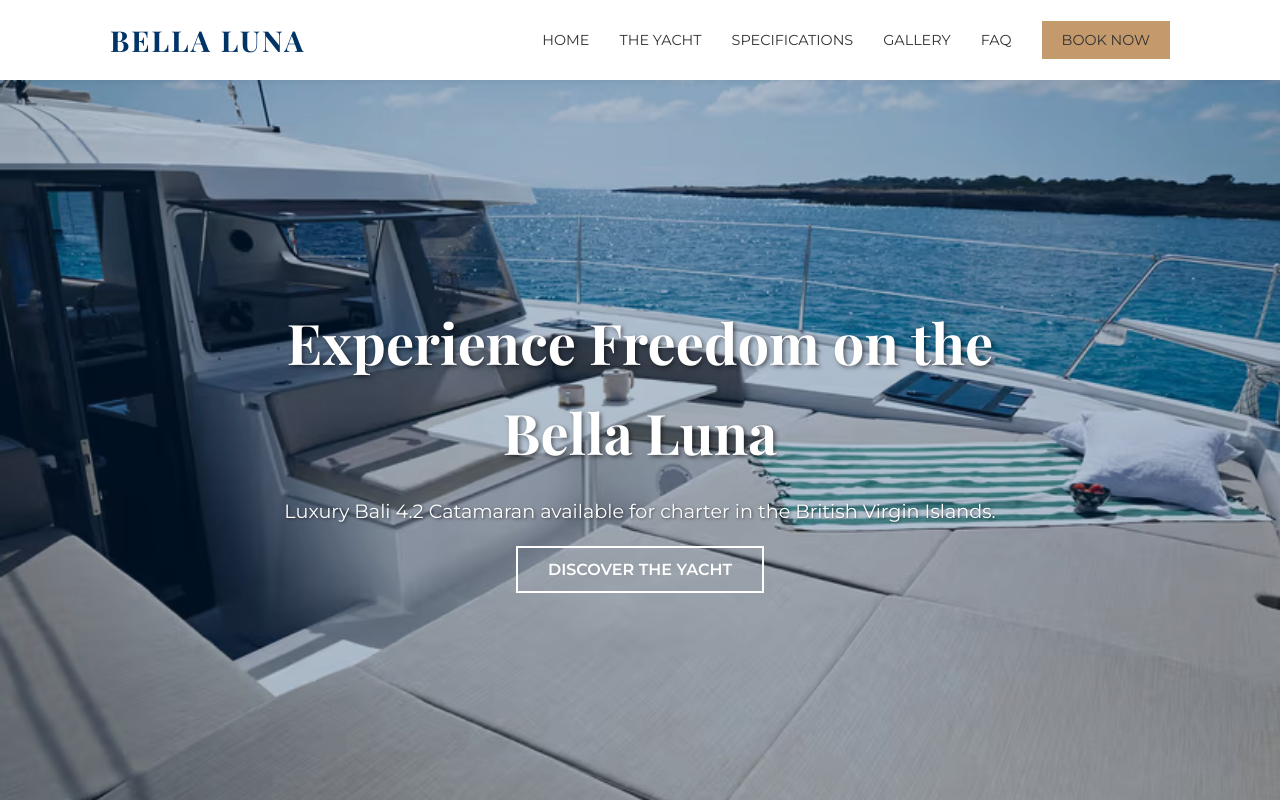
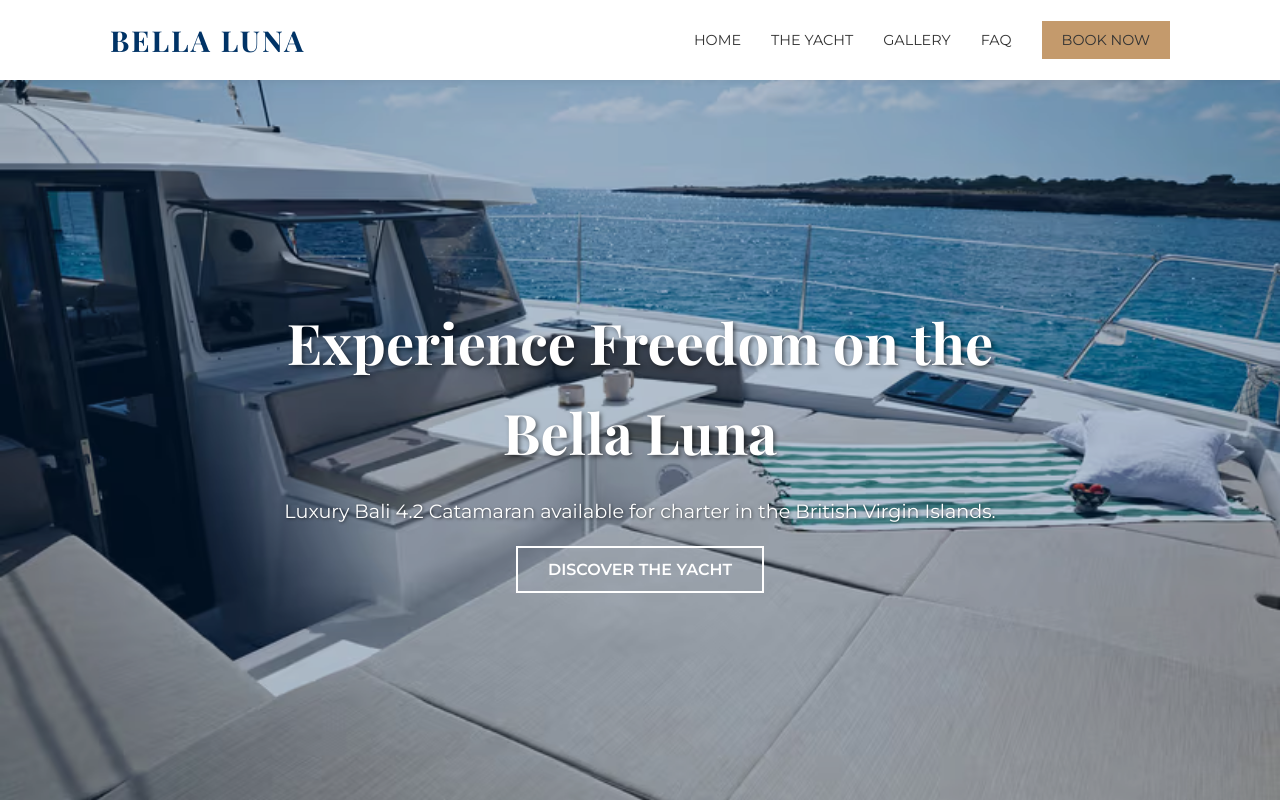
Before and after one commit to Jockey3881/bella-luna-website, a plain HTML site: page index.html in a window 1280 px wide. Shown: the top 802 px of the page. Drawn offline with nearby package versions, Linux system fonts and the light colour scheme.

Commit message:
Removed Specifications tab from navigation

```diff
--- a/index.html
+++ b/index.html
@@ -16,7 +16,6 @@
             <ul class="nav-links">
                 <li><a href="#home">Home</a></li>
                 <li><a href="#about">The Yacht</a></li>
-                <li><a href="#specs">Specifications</a></li>
                 <li><a href="#gallery">Gallery</a></li>
                 <li><a href="#faq">FAQ</a></li>
                 <li><a href="#contact" class="btn-primary">Book Now</a></li>
```
